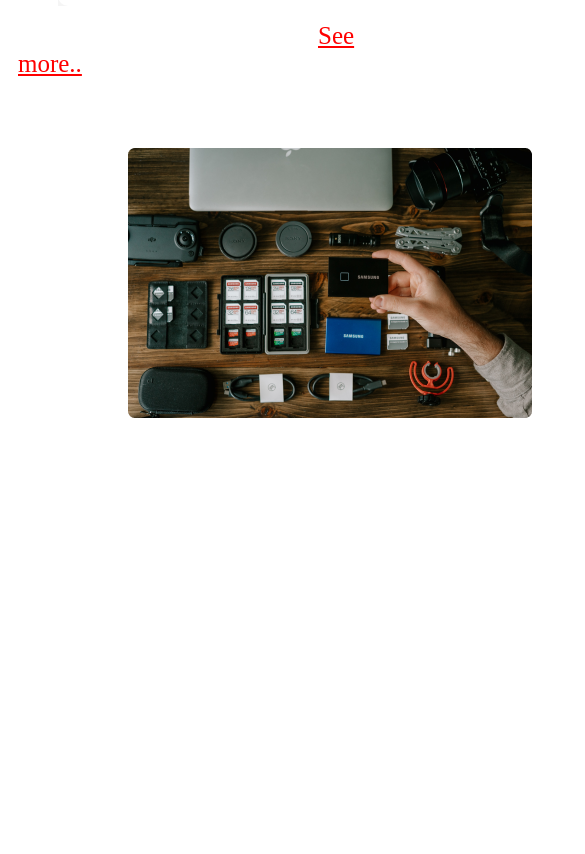
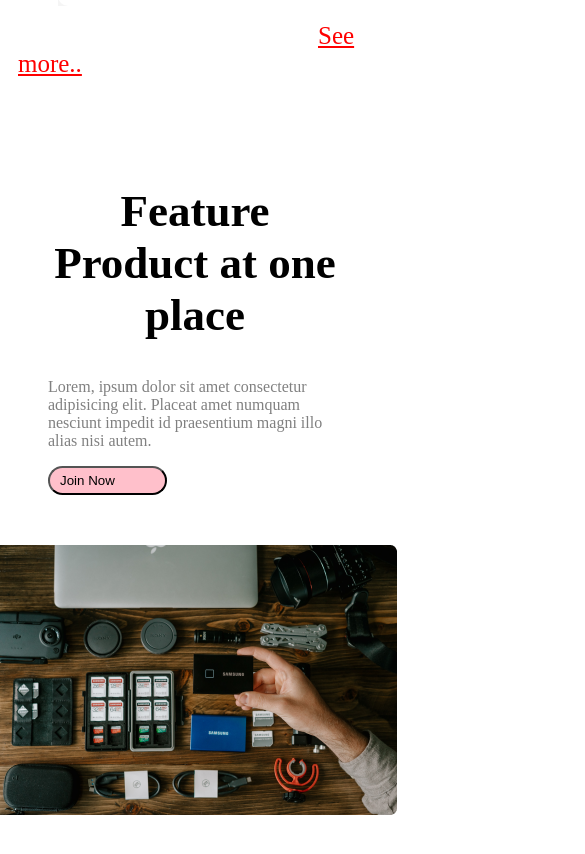
Before and after one commit to mddipu2219/Influencers-gear-web, a plain HTML site: page index.html in a window 390 px wide. Shown: the part 5900-6754 px from the top of the page, 585 px wide, since content can reach past the window. Before the commit the page ends 6571 px from the top, so only its background shows below. Drawn offline with Linux system fonts and the light colour scheme.

Commit message:
added feature product responsive

```diff
--- a/styles/style.css
+++ b/styles/style.css
@@ -116,7 +116,7 @@ color: red;
   .nav ul {
     flex-direction: column;
   }
-  .header-container {
+  .header-container, .feature-product {
     flex-direction: column-reverse;
     gap: 50px;
     margin: 20px;
```
